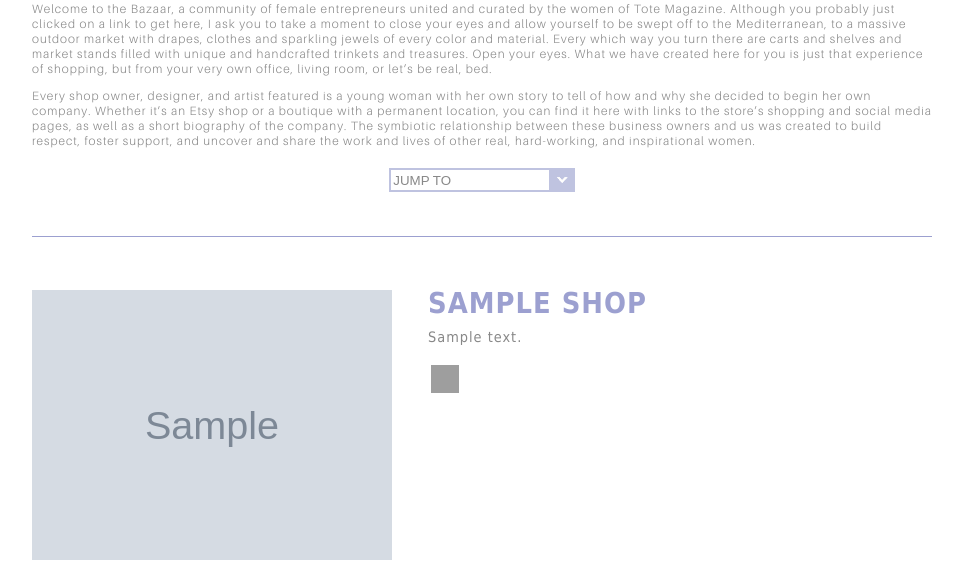
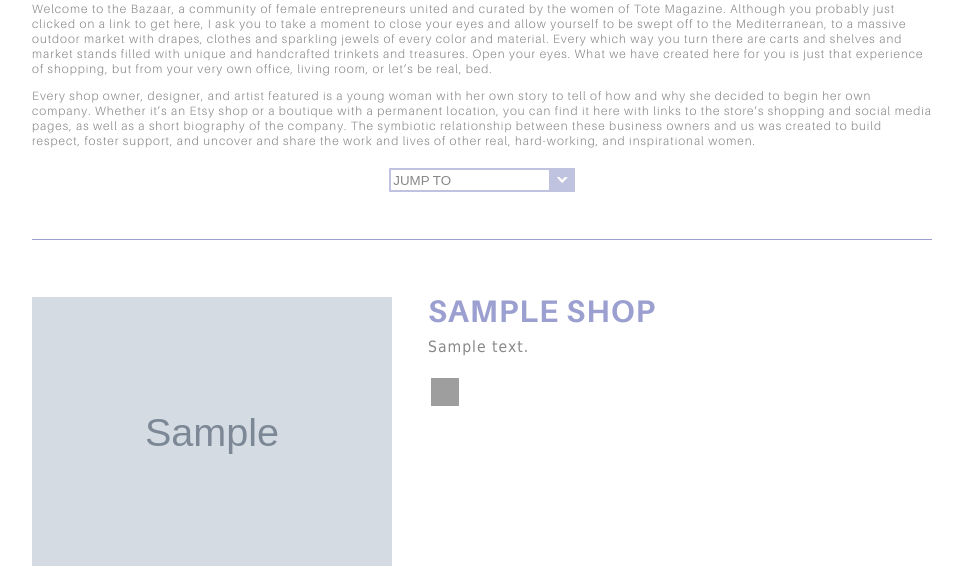
Before and after one commit to devonwarren/totemag, a Django app: template templates/bazaar.html in a window 1280 px wide. Shown: the part 380-946 px from the top of the page, without its empty margins (158-1120 px from the left). Run offline with Django 3.2, Linux system fonts and the light colour scheme; the template is opened without the code that fills it: most values are stand-ins (such as "Sample title", 1, 10 or a date in 2020); grey boxes marked "Sample" are stand-in pictures; some libraries are stand-ins or nearby versions; some web fonts are replaced; grey boxes are pictures that could not be loaded.

Commit message:
switch bazaar fonts

```diff
--- a/static/css/style.css
+++ b/static/css/style.css
@@ -147,8 +147,8 @@ article { font-weight: normal; }
 .text .column.one-half.last { text-align: left; padding-right: 0; padding-left: 2%; clear: right; }
 .text .column.one-half.center { margin: 0 auto; text-align: center; float: none; display: block; }
 #contactsPage .text a { font-weight: bold; }
-#bazaarPage article { clear: both; border-top: solid 1px #9ca0d0; margin-top: 3em; padding-top: 2em; }
-#bazaarPage article h2 { font-size: 2em; padding-top: .6em; }
+#bazaarPage article { font-size: 1.3em; clear: both; border-top: solid 1px #9ca0d0; margin-top: 3em; padding-top: 2em; }
+#bazaarPage article h2 { font-size: 2em; padding-top: .6em; font-family: 'Aileron', tahoma; }
 #bazaarPage article .top { float: right; clear: both; }
 #bazaarPage article .top img { width: 22px; height: 15px; padding: 1em; }
 #bazaarPage #goto_bazaar { margin-top: .6em; min-width: 14em; border: solid 2px #bfc3e0; padding: .2em 3em .2em .2em; color: #888888; outline: none; appearance: none; -webkit-appearance: none; background: url(../images/icons/dropdown_arrow.png) white center right no-repeat; }
```
